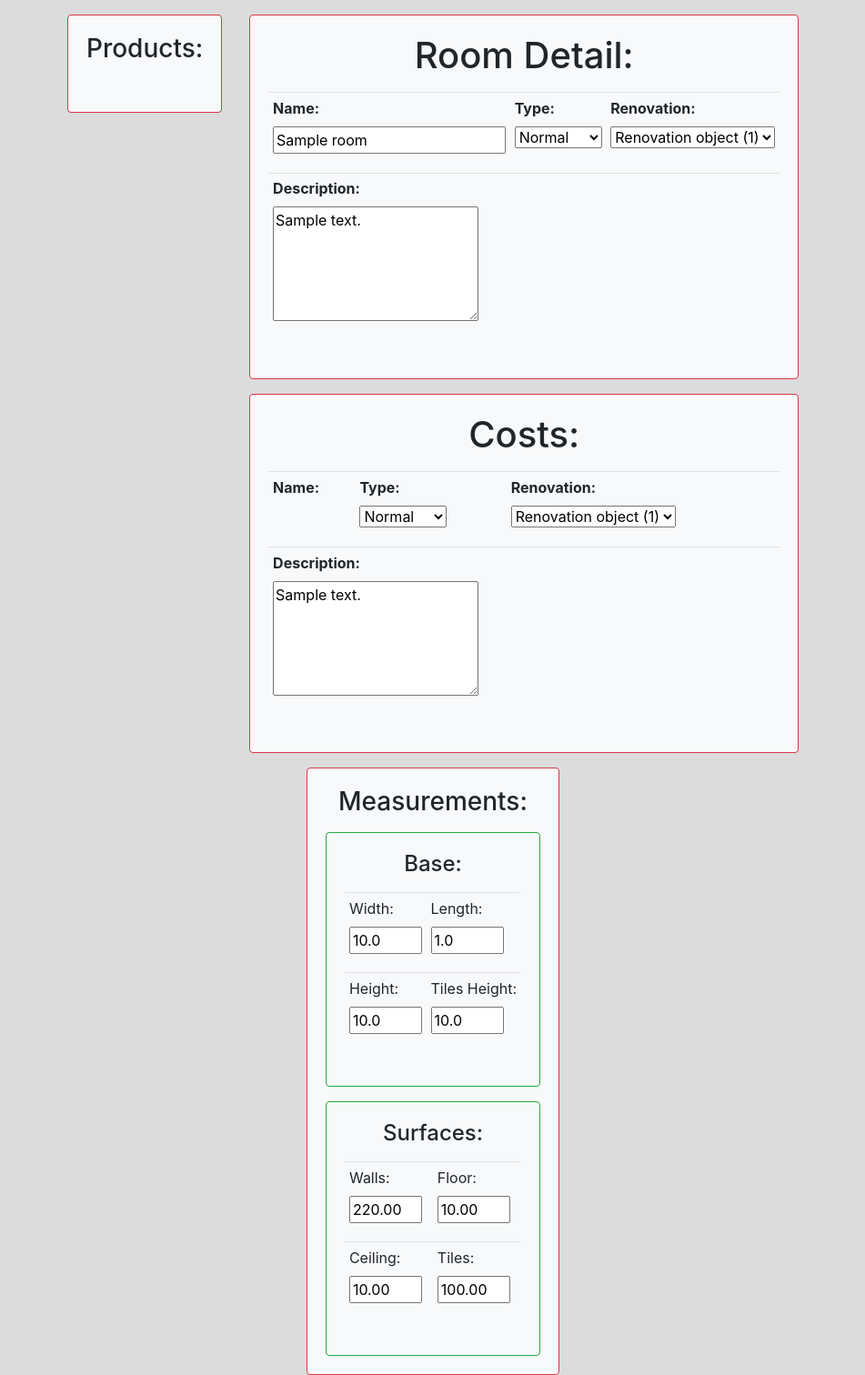
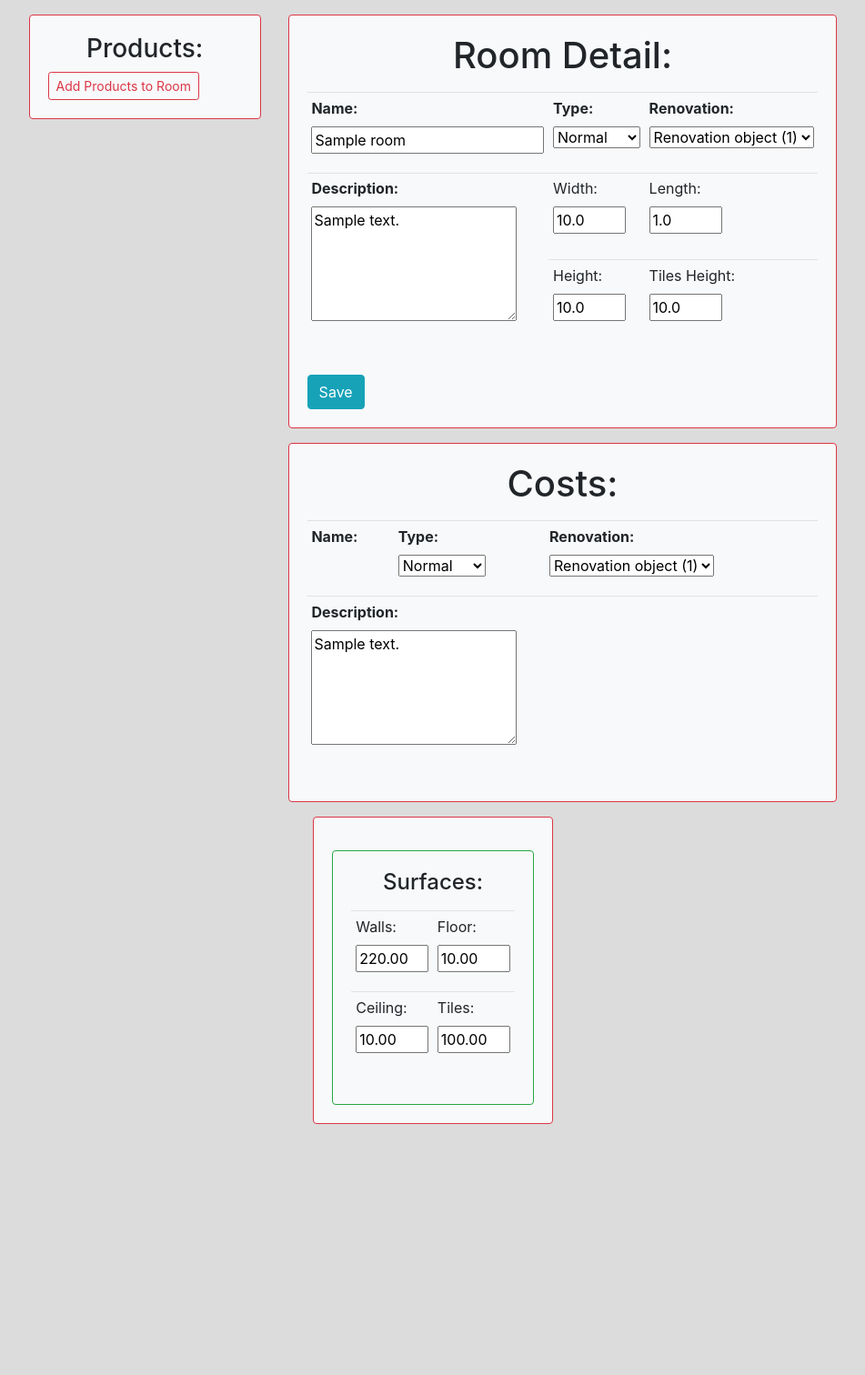
Before and after one commit to MarcinSzyc/andzy-calc, a Django app: page /renovations/rooms/update/1/ in a window 1280 px wide. Shown: the part 56-1568 px from the top of the page at 91% size, without its empty margins (164-1115 px from the left). After the commit the page ends 1292 px from the top, so only its background shows below. Run offline with Django 3.2, Linux system fonts and the light colour scheme; data comes from the database, SQL or seed files in the repository; tables that the repository leaves empty hold one stand-in row (values such as "Sample post"); some libraries are stand-ins or nearby versions.

Commit message:
edit room refactor

```diff
--- a/templates/renovations/edit_room.html
+++ b/templates/renovations/edit_room.html
@@ -12,40 +12,47 @@
         {% endfor %}
     {% endif %}
     <div class="row justify-content-md-center main-window">
-        <div class="col-sm-auto">
+        <div class="col-sm-3">
+            <div class="card mt-3 bg-light border-danger">
+                <div class="card-body">
+                    <h3 style="text-align: center">Products:</h3>
+                    <a href="{% url 'renovations:add-product-view' room_id=room.id %}"
+                       class="btn btn-outline-danger btn-sm">Add Products to Room</a>
+                        {% for product in room.product.all %}
                             <div class="card mt-3 bg-light border-danger">
                                 <div class="card-body">
                                     <div class="table-responsive">
                                         <table class="table mt-3 table-sm">
                                             <thead>
-                            <h3 style="text-align: center">Products:</h3>
+                                                <strong><label for="product-type">Name: </label></strong>
+                                                <p id="product-name" style="display: inline"> {{ product.name }}</p>
                                             </thead>
-                            <tbody>
-                            {% for item in room.product.all %}
                                             <tr>
                                                 <td>
-                                        <strong><label for="product-name">Name:</label></strong>
-                                        <p id="product-name">{{ item.name }}</p>
-                                    </td>
-                                    <td>
                                                     <strong><label for="product-price">Price:</label></strong>
-                                        <p id="product-price">{{ item.price }}</p>
+                                                    <p id="product-price">{{ product.price }}</p>
                                                 </td>
                                                 <td>
                                                     <strong><label for="product-type">Type:</label></strong>
-                                        <p id="product-type">{{ item.type }}</p>
+                                                    {% for item in PRODUCT_TYPE %}
+                                                        {% if item.0 == product.type %}
+                                                            <p id="product-type">{{ item.1 }}</p>
+                                                        {% else %}
+                                                        {% endif %}
+                                                    {% endfor %}
                                                 </td>
                                             </tr>
                                             <tr>
-                                    <td colspan="3">
+                                                <td colspan="2">
                                                     <strong><label for="product-description">Description:</label></strong>
-                                        <p id="product-description">{{ item.description }}</p>
+                                                    <p id="product-description">{{ product.description }}</p>
                                                 </td>
                                             </tr>
-                            {% endfor %}
-                            </tbody>
                                         </table>
                                     </div>
+                                </div>
+                            </div>
+                        {% endfor %}
                 </div>
             </div>
         </div>
@@ -53,6 +60,8 @@
             <div class="card mt-3 bg-light border-danger">
                 <div class="card-body">
                     <div class="table-responsive">
+                        <form action="{% url 'renovations:update-room' pk=room.id %}" method="POST">
+                            {% csrf_token %}
                             <table class="table mt-3 table-sm">
                                 <thead>
                                 <span>
@@ -75,13 +84,33 @@
                                     </td>
                                 </tr>
                                 <tr>
-                                <td colspan="3">
+                                    <td rowspan="2">
                                         <strong><label for="room-description">Description:</label></strong>
                                         <p id="room-name">{{ form.description }}</p>
+                                    </td>
+                                    <td>
+                                        <label for="room-width">Width:</label>
+                                        <p>{{ form.width }}</p>
+                                    </td>
+                                    <td>
+                                        <label for="room-length">Length:</label>
+                                        <p>{{ form.length }}</p>
+                                    </td>
+                                </tr>
+                                <tr>
+                                    <td>
+                                        <label for="room-height">Height:</label>
+                                        <p>{{ form.height }}</p>
+                                    </td>
+                                    <td>
+                                        <label for="room-tiles-height">Tiles Height:</label>
+                                        <p>{{ form.tiles_height }}</p>
                                     </td>
                                 </tr>
                                 </tbody>
                             </table>
+                            <button type="submit" class="btn btn-info mt-3">Save</button>
+                        </form>
                     </div>
                 </div>
             </div>
@@ -123,40 +152,6 @@
         <div class="col-sm-auto">
             <div class="card mt-3 bg-light border-danger">
                 <div class="card-body">
-                    <h3 style="text-align: center">Measurements:</h3>
-                    <div class="card mt-3 bg-light border-success">
-                        <div class="card-body">
-                            <div class="table-responsive">
-                                <table class="table mt-3 table-sm">
-                                    <thead>
-                                    <h4 style="text-align: center" colspan="2">Base:</h4>
-                                    </thead>
-                                    <tbody>
-                                    <tr>
-                                        <td>
-                                            <label for="room-width">Width:</label>
-                                            <p>{{ form.width }}</p>
-                                        </td>
-                                        <td>
-                                            <label for="room-length">Length:</label>
-                                            <p>{{ form.length }}</p>
-                                        </td>
-                                    </tr>
-                                    <tr>
-                                        <td>
-                                            <label for="room-height">Height:</label>
-                                            <p>{{ form.height }}</p>
-                                        </td>
-                                        <td>
-                                            <label for="room-tiles-height">Tiles Height:</label>
-                                            <p>{{ form.tiles_height }}</p>
-                                        </td>
-                                    </tr>
-                                    </tbody>
-                                </table>
-                            </div>
-                        </div>
-                    </div>
                     <div class="card mt-3 bg-light border-success">
                         <div class="card-body">
                             <div class="table-responsive">
@@ -195,15 +190,16 @@
         </div>
     </div>
     <script>
-        $(document).ready(function (){
+        $(document).ready(function () {
             let room_width = $("#id_width").val();
             let room_length = $("#id_length").val();
             let room_height = $("#id_height").val();
             let room_tiles_height = $("#id_tiles_height").val();
             $("#room-floor").val((room_width * room_length).toFixed(2));
-            $("#room-walls").val((((room_width * room_height)*2)+(room_length*room_height)*2).toFixed(2));
+            $("#room-walls").val((((room_width * room_height) * 2) + (room_length * room_height) * 2).toFixed(2));
             $("#room-ceiling").val((room_width * room_length).toFixed(2));
             $("#room-tiles-height").val((room_width * room_tiles_height).toFixed(2));
+
         })
     </script>
 {% endblock renovations %}
```
Lines whose indentation alone changed are shown as unchanged.
